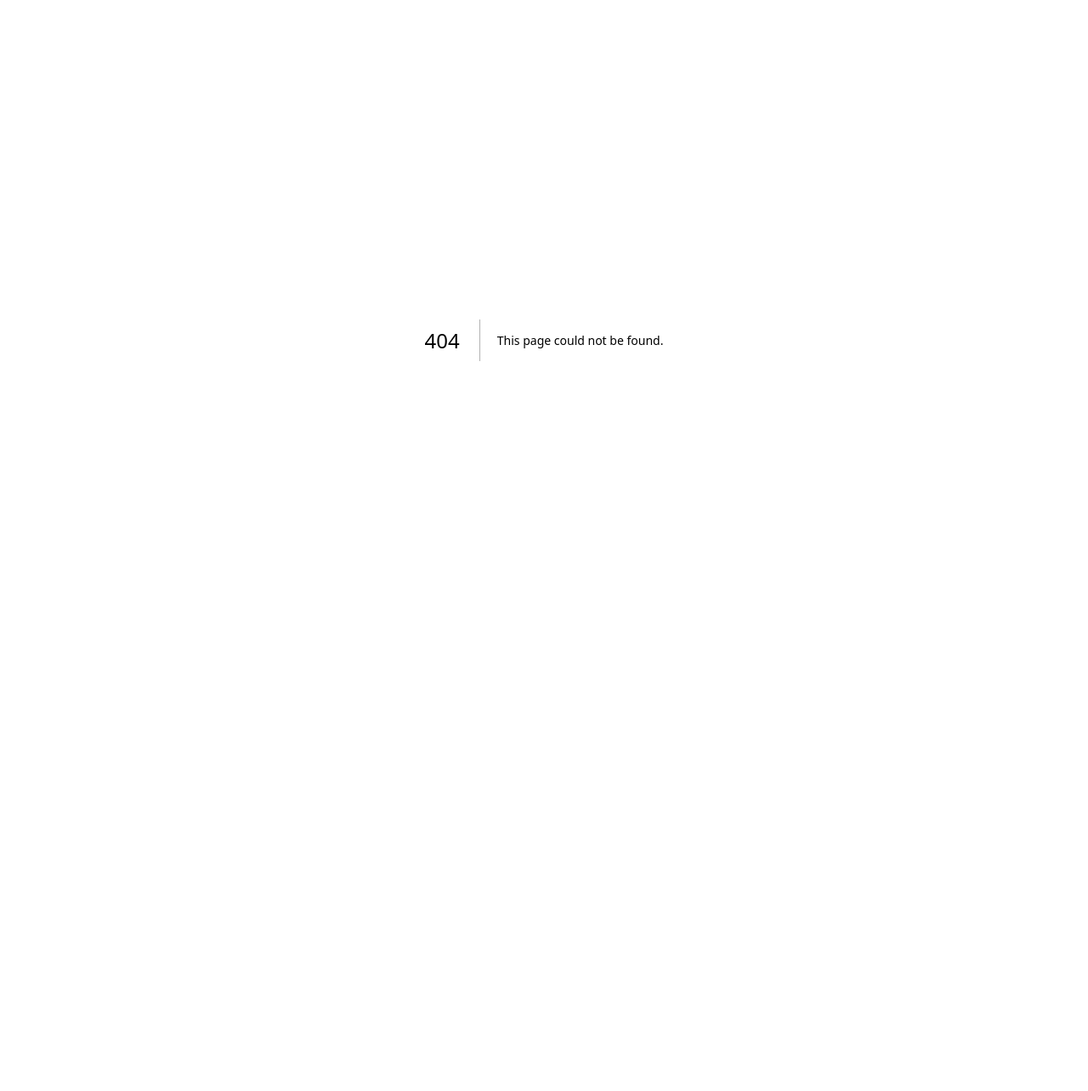
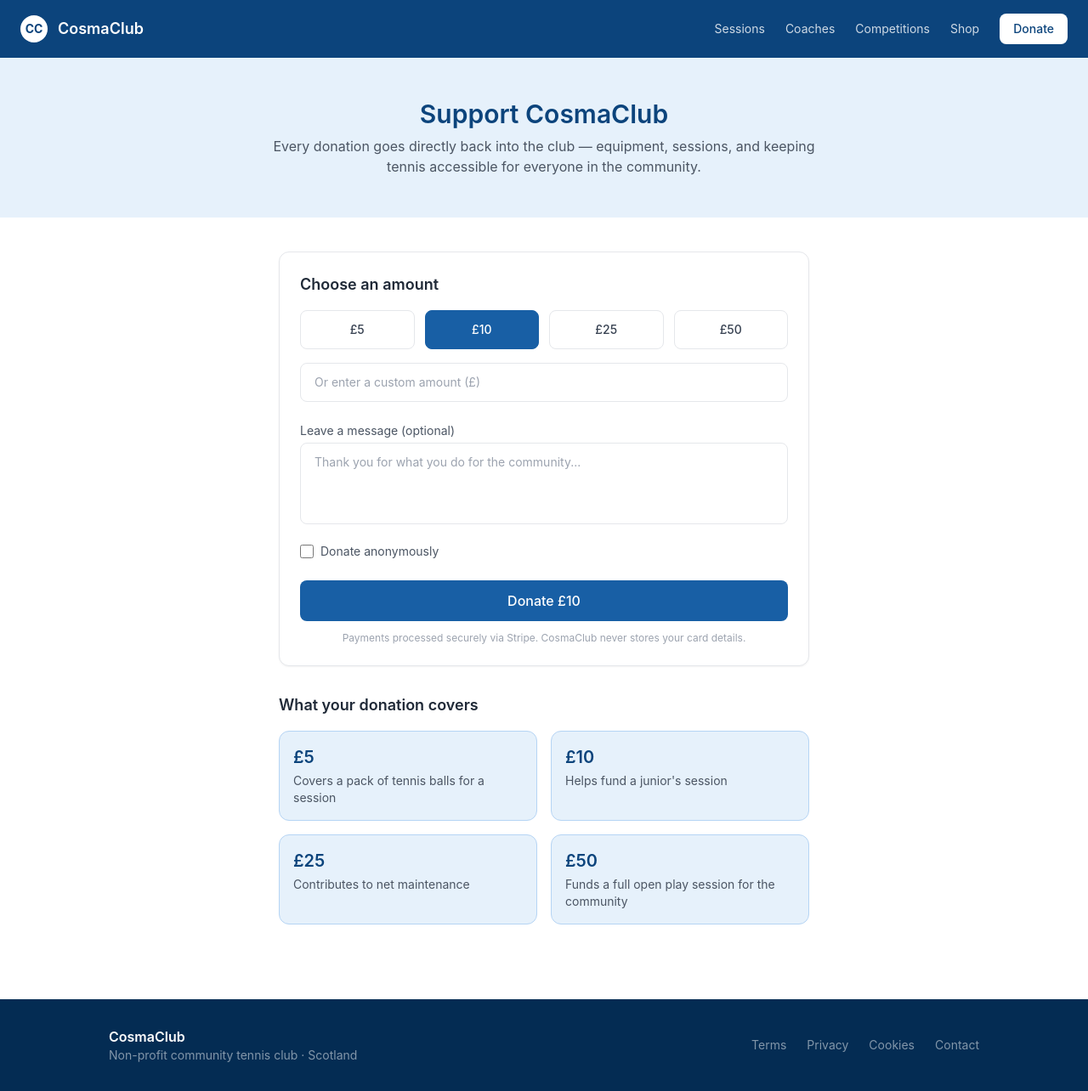
Before and after one commit to ardalescai-tech/cosmaclub, a Next.js app: page /donate in a window 1280 px wide. Before the commit this address had no page. Shown: the whole page at 85% size. Before the commit the page ends 800 px from the top, so only its background shows below. Built offline with nearby package versions, Linux system fonts and the light colour scheme.

Commit message:
feat: donate page

```diff
--- /dev/null
+++ b/src/app/donate/page.tsx
@@ -0,0 +1,182 @@
+"use client";
+
+import Link from "next/link";
+import { useState } from "react";
+
+const presetAmounts = [5, 10, 25, 50];
+
+const impactItems = [
+  { amount: 5, description: "Covers a pack of tennis balls for a session" },
+  { amount: 10, description: "Helps fund a junior's session" },
+  { amount: 25, description: "Contributes to net maintenance" },
+  { amount: 50, description: "Funds a full open play session for the community" },
+];
+
+export default function DonatePage() {
+  const [selectedAmount, setSelectedAmount] = useState<number>(10);
+  const [customAmount, setCustomAmount] = useState<string>("");
+  const [isCustom, setIsCustom] = useState(false);
+  const [message, setMessage] = useState("");
+  const [isAnonymous, setIsAnonymous] = useState(false);
+  const [loading, setLoading] = useState(false);
+
+  const handlePreset = (amount: number) => {
+    setSelectedAmount(amount);
+    setIsCustom(false);
+    setCustomAmount("");
+  };
+
+  const handleCustom = (value: string) => {
+    setCustomAmount(value);
+    setIsCustom(true);
+    setSelectedAmount(0);
+  };
+
+  const finalAmount = isCustom ? parseFloat(customAmount) : selectedAmount;
+
+  const handleDonate = async () => {
+    if (!finalAmount || finalAmount < 1) return;
+    setLoading(true);
+    try {
+      const res = await fetch("/api/donate/checkout", {
+        method: "POST",
+        headers: { "Content-Type": "application/json" },
+        body: JSON.stringify({ amount: finalAmount, message, isAnonymous }),
+      });
+      const data = await res.json();
+      if (data.url) window.location.href = data.url;
+    } catch (err) {
+      console.error(err);
+    } finally {
+      setLoading(false);
+    }
+  };
+
+  return (
+    <main className="min-h-screen">
+      {/* NAVBAR */}
+      <nav className="bg-[#0C447C] px-6 py-4 flex items-center justify-between">
+        <Link href="/" className="flex items-center gap-3">
+          <div className="w-8 h-8 bg-white rounded-full flex items-center justify-center">
+            <span className="text-[#0C447C] font-bold text-sm">CC</span>
+          </div>
+          <span className="text-white font-semibold text-lg">CosmaClub</span>
+        </Link>
+        <div className="hidden md:flex items-center gap-6">
+          <Link href="/sessions" className="text-white/80 hover:text-white text-sm">Sessions</Link>
+          <Link href="/coaches" className="text-white/80 hover:text-white text-sm">Coaches</Link>
+          <Link href="/competitions" className="text-white/80 hover:text-white text-sm">Competitions</Link>
+          <Link href="/shop" className="text-white/80 hover:text-white text-sm">Shop</Link>
+          <Link href="/donate" className="bg-white text-[#0C447C] px-4 py-2 rounded-lg text-sm font-medium">Donate</Link>
+        </div>
+      </nav>
+
+      {/* HEADER */}
+      <section className="bg-[#E6F1FB] px-6 py-12">
+        <div className="max-w-2xl mx-auto text-center">
+          <h1 className="text-3xl font-semibold text-[#0C447C] mb-2">Support CosmaClub</h1>
+          <p className="text-gray-600">
+            Every donation goes directly back into the club — equipment, sessions, and keeping tennis accessible for everyone in the community.
+          </p>
+        </div>
+      </section>
+
+      <section className="px-6 py-10 max-w-2xl mx-auto">
+        <div className="bg-white border border-gray-200 rounded-xl p-6 shadow-sm mb-8">
+          <h2 className="text-lg font-semibold text-gray-800 mb-4">Choose an amount</h2>
+
+          {/* PRESET AMOUNTS */}
+          <div className="grid grid-cols-4 gap-3 mb-4">
+            {presetAmounts.map((amount) => (
+              <button
+                key={amount}
+                onClick={() => handlePreset(amount)}
+                className={`py-3 rounded-lg font-medium text-sm border transition-colors ${
+                  selectedAmount === amount && !isCustom
+                    ? "bg-[#185FA5] text-white border-[#185FA5]"
+                    : "bg-white text-gray-700 border-gray-200 hover:border-[#185FA5]"
+                }`}
+              >
+                £{amount}
+              </button>
+            ))}
+          </div>
+
+          {/* CUSTOM AMOUNT */}
+          <div className="mb-6">
+            <input
+              type="number"
+              placeholder="Or enter a custom amount (£)"
+              value={customAmount}
+              onChange={(e) => handleCustom(e.target.value)}
+              className="w-full border border-gray-200 rounded-lg px-4 py-3 text-sm focus:outline-none focus:border-[#185FA5]"
+            />
+          </div>
+
+          {/* MESSAGE */}
+          <div className="mb-4">
+            <label className="block text-sm text-gray-600 mb-1">Leave a message (optional)</label>
+            <textarea
+              value={message}
+              onChange={(e) => setMessage(e.target.value)}
+              placeholder="Thank you for what you do for the community..."
+              className="w-full border border-gray-200 rounded-lg px-4 py-3 text-sm focus:outline-none focus:border-[#185FA5] resize-none h-24"
+            />
+          </div>
+
+          {/* ANONYMOUS */}
+          <div className="flex items-center gap-2 mb-6">
+            <input
+              type="checkbox"
+              id="anonymous"
+              checked={isAnonymous}
+              onChange={(e) => setIsAnonymous(e.target.checked)}
+              className="w-4 h-4 accent-[#185FA5]"
+            />
+            <label htmlFor="anonymous" className="text-sm text-gray-600">Donate anonymously</label>
+          </div>
+
+          {/* DONATE BUTTON */}
+          <button
+            onClick={handleDonate}
+            disabled={!finalAmount || finalAmount < 1 || loading}
+            className="w-full bg-[#185FA5] text-white py-3 rounded-lg font-medium hover:bg-[#0C447C] transition-colors disabled:opacity-50 disabled:cursor-not-allowed"
+          >
+            {loading ? "Redirecting..." : `Donate ${finalAmount >= 1 ? `£${finalAmount}` : ""}`}
+          </button>
+
+          <p className="text-xs text-gray-400 text-center mt-3">
+            Payments processed securely via Stripe. CosmaClub never stores your card details.
+          </p>
+        </div>
+
+        {/* IMPACT */}
+        <h2 className="text-lg font-semibold text-gray-800 mb-4">What your donation covers</h2>
+        <div className="grid grid-cols-1 md:grid-cols-2 gap-4">
+          {impactItems.map((item) => (
+            <div key={item.amount} className="bg-[#E6F1FB] border border-[#B5D4F4] rounded-xl p-4">
+              <p className="text-xl font-semibold text-[#0C447C] mb-1">£{item.amount}</p>
+              <p className="text-sm text-gray-600">{item.description}</p>
+            </div>
+          ))}
+        </div>
+      </section>
+
+      {/* FOOTER */}
+      <footer className="bg-[#042C53] px-6 py-8 mt-12">
+        <div className="max-w-5xl mx-auto flex flex-col md:flex-row justify-between items-center gap-4">
+          <div>
+            <p className="text-white font-semibold">CosmaClub</p>
+            <p className="text-white/50 text-sm">Non-profit community tennis club · Scotland</p>
+          </div>
+          <div className="flex gap-6">
+            <Link href="/terms" className="text-white/50 text-sm hover:text-white">Terms</Link>
+            <Link href="/privacy" className="text-white/50 text-sm hover:text-white">Privacy</Link>
+            <Link href="/cookies" className="text-white/50 text-sm hover:text-white">Cookies</Link>
+            <Link href="/contact" className="text-white/50 text-sm hover:text-white">Contact</Link>
+          </div>
+        </div>
+      </footer>
+    </main>
+  );
+}
```
